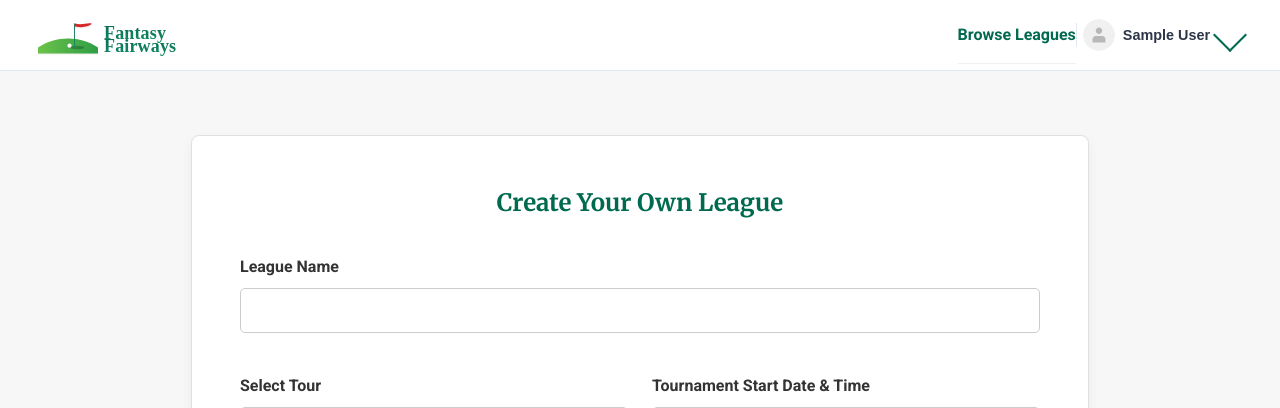
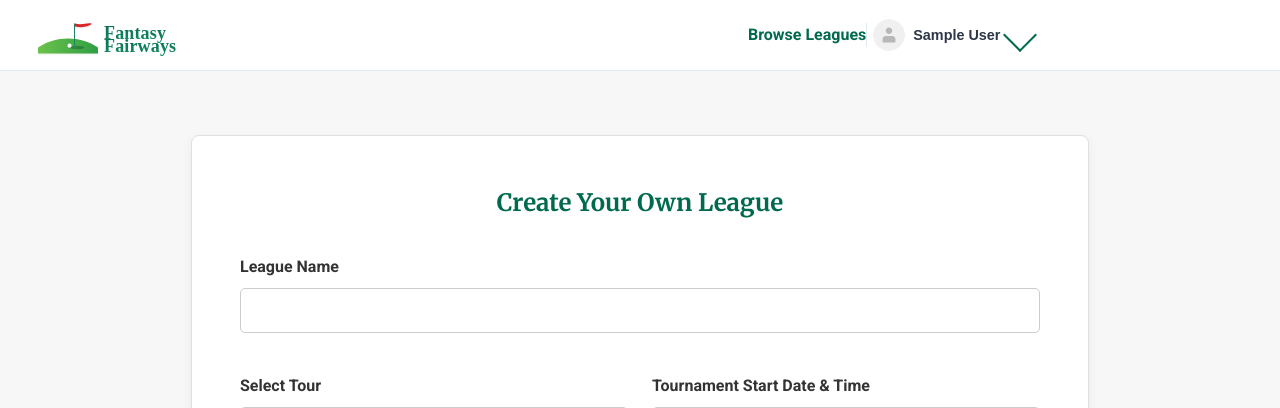
Before and after one commit to robbie321/FantasyGolf, a Flask app: page /league/create-user-league in a window 1280 px wide. Shown: the top 408 px of the page. Run offline with Flask 3, Linux system fonts and the light colour scheme; the visitor is signed in with stand-in values (Sample User, id 1); data comes from the database, SQL or seed files in the repository; data that the repository does not hold is empty; some libraries are stand-ins or nearby versions.

Commit message:
edit league

```diff
--- a/fantasy_league_app/static/css/style.css
+++ b/fantasy_league_app/static/css/style.css
@@ -1475,8 +1475,7 @@ iframe {
   text-decoration: none;
   font-weight: 700;
   padding: 1rem 0;
-  text-align: left;
-  border-bottom: 1px solid #f0f0f0;
+  text-align: center;
 }
 
 .nav-link {
@@ -2126,7 +2125,7 @@ iframe {
     display: flex;
     flex-direction: row;
     align-items: center;
-    width: auto;
+    max-width: 500px;
     height: auto;
     transform: translateX(0);
     transition: none;
```
